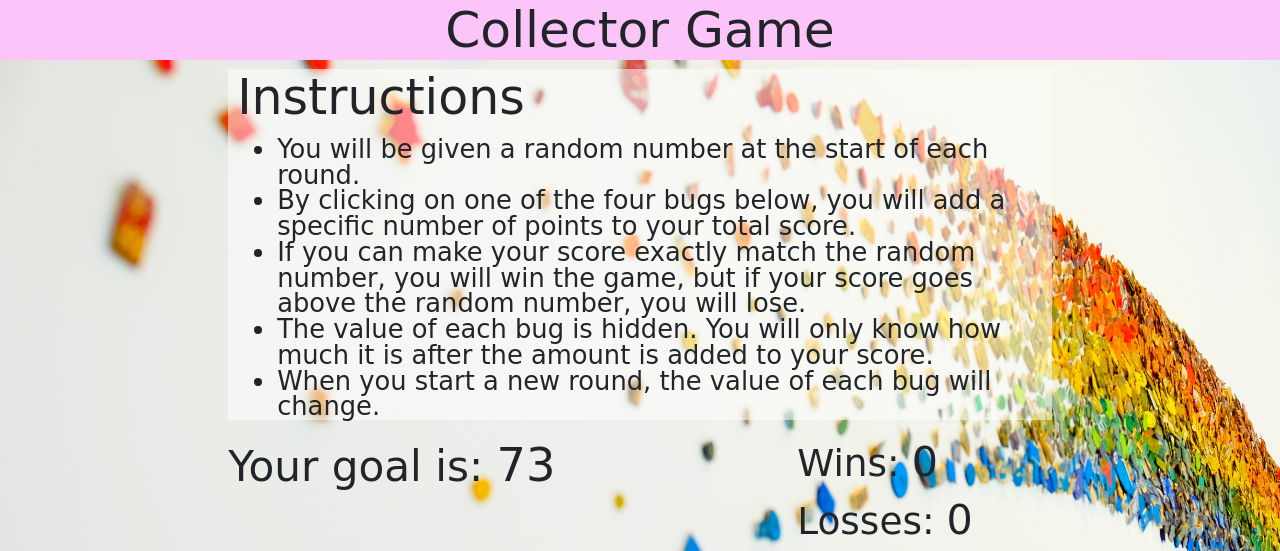
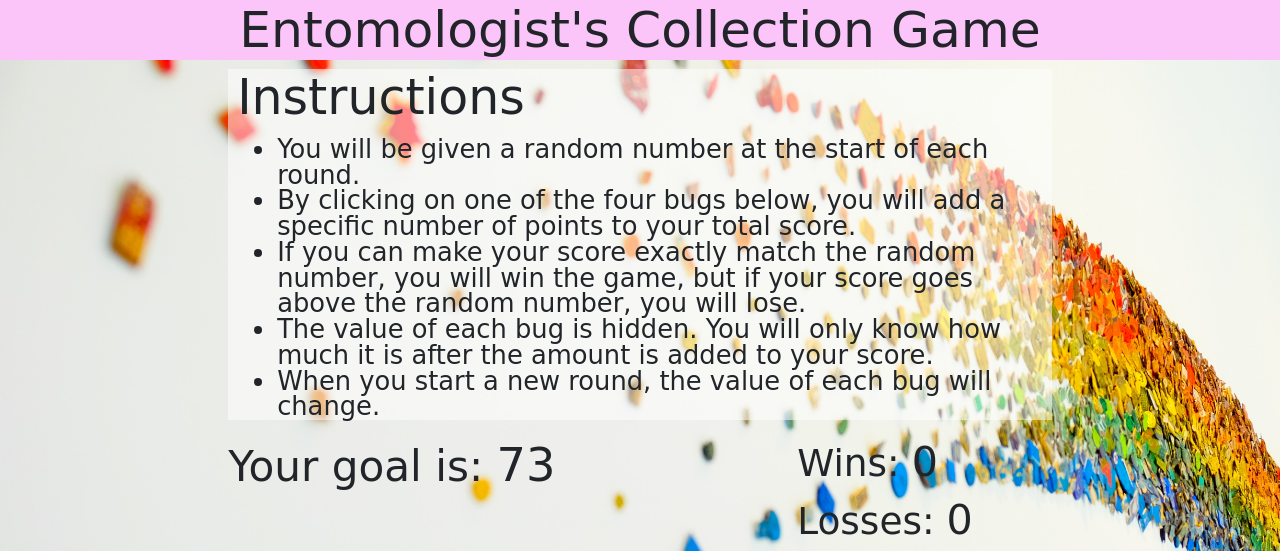
Before and after one commit to konatess/Crystal_Collector_Game, a plain HTML site: page index.html in a window 1280 px wide. Shown: the top 551 px of the page. Drawn offline with nearby package versions, Linux system fonts and the light colour scheme; a web font is replaced by a local one.

Commit message:
Changed the name of the game in the header.

```diff
--- a/index.html
+++ b/index.html
@@ -1,7 +1,7 @@
 <!doctype html>
 <html lang="en">
   <head>
-    <title>Collector Game</title>
+    <title>Collection Game</title>
     <!-- Required meta tags -->
     <meta charset="utf-8">
     <meta name="viewport" content="width=device-width, initial-scale=1, shrink-to-fit=no">
@@ -13,7 +13,7 @@
   </head>
   <body>
     <header>
-      <h1>Collector Game</h1>
+      <h1>Entomologist's Collection Game</h1>
     </header>
 
     <div class="container col-12 col-sm-10 col-md-8">
```
